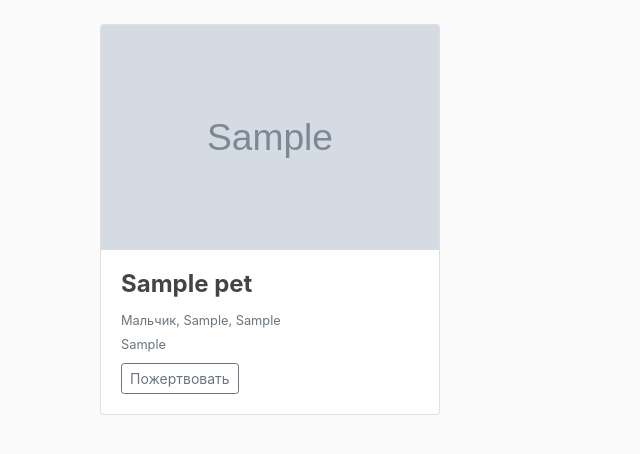
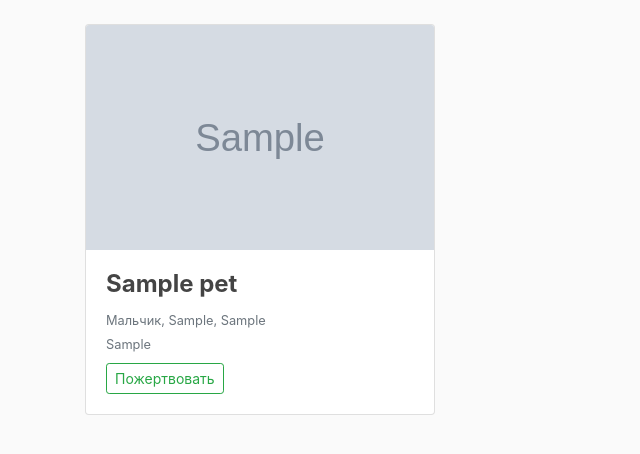
Before and after one commit to Fezaru/homeless-pets-crowdfunding, a Django app: page / in a window 1280 px wide. Shown: the part 56-510 px from the top of the page, without its empty margins (0-640 px from the left). Run offline with Django 4.2, Linux system fonts and the light colour scheme; tables that the repository leaves empty hold one stand-in row (values such as "Sample post"); grey boxes marked "Sample" are stand-in pictures; some libraries are stand-ins or nearby versions.

Commit message:
Fix text wrap, update templates

```diff
--- a/pets/static/pets/main.css
+++ b/pets/static/pets/main.css
@@ -2,6 +2,7 @@ body {
     background: #fafafa;
     color: #333333;
     margin-top: 5rem;
+    word-break: break-word;
 }
 
 h1, h2, h3, h4, h5, h6 {
--- a/pets/templates/pets/pets_catalog_detail.html
+++ b/pets/templates/pets/pets_catalog_detail.html
@@ -14,7 +14,11 @@
             </div>
 
             <div class="mt-2 mb-1">
-                <a type="button" class="btn btn-sm btn-outline-secondary" href="{% url 'payment-process' %}">Пожертвовать</a>
+                <a style="text-decoration: none" href="{% url 'payment-process' %}">
+                    <button class="btn btn-sm btn-success">
+                        Пожертвовать
+                    </button>
+                </a>
 
                 {% if pet.created_by_user == user %}
                     <a href="{% url 'pets-update' pet.id %}" class="btn btn-secondary btn-sm">Обновить</a>
--- a/pets/templates/pets/pets_catalog_list.html
+++ b/pets/templates/pets/pets_catalog_list.html
@@ -1,6 +1,6 @@
 {% extends "pets/base.html" %}
 {% block content %}
-    <div class="container">
+    <div class="container" style="padding: 0">
         <div class="row">
             {% for pet in pets %}
                 <div class="col-md-4">
@@ -13,7 +13,8 @@
                             </a>
                         </div>
                         <div class="card-body">
-                            <a href="{% url 'pets-detail' pet.id %}"><h4 class="font-weight-bold">{{ pet.name }}</h4></a>
+                            <a href="{% url 'pets-detail' pet.id %}"><h4 class="font-weight-bold">{{ pet.name }}</h4>
+                            </a>
                             <div>
                                 <small class="card-text text-muted">{{ pet.sex }}, {{ pet.age }}, {{ pet.vet_peculiarities }}</small>
                             </div>
@@ -22,8 +23,12 @@
                             </div>
                             <div class="d-flex justify-content-between align-items-center">
                                 <div class="btn-group">
-                                    <a type="button" class="btn btn-sm btn-outline-secondary" href="{% url 'payment-process' %}">Пожертвовать</a>
-{#                                    <button type="button" class="btn btn-sm btn-outline-secondary">Edit</button>#}
+                                    <a style="text-decoration: none" href="{% url 'payment-process' %}">
+                                        <button class="btn btn-sm btn-outline-success">
+                                            Пожертвовать
+                                        </button>
+                                    </a>
+                                    {#                                    <button type="button" class="btn btn-sm btn-outline-secondary">Edit</button>#}
                                 </div>
                             </div>
                         </div>
```
Also changed, not shown: pets/migrations/0005_alter_pet_age_alter_pet_breed_alter_pet_character_and_more.py (added), pets/migrations/0006_alter_pet_age_alter_pet_breed_alter_pet_character_and_more.py (added), pets/migrations/0007_alter_pet_age_alter_pet_breed_alter_pet_character_and_more.py (added).
